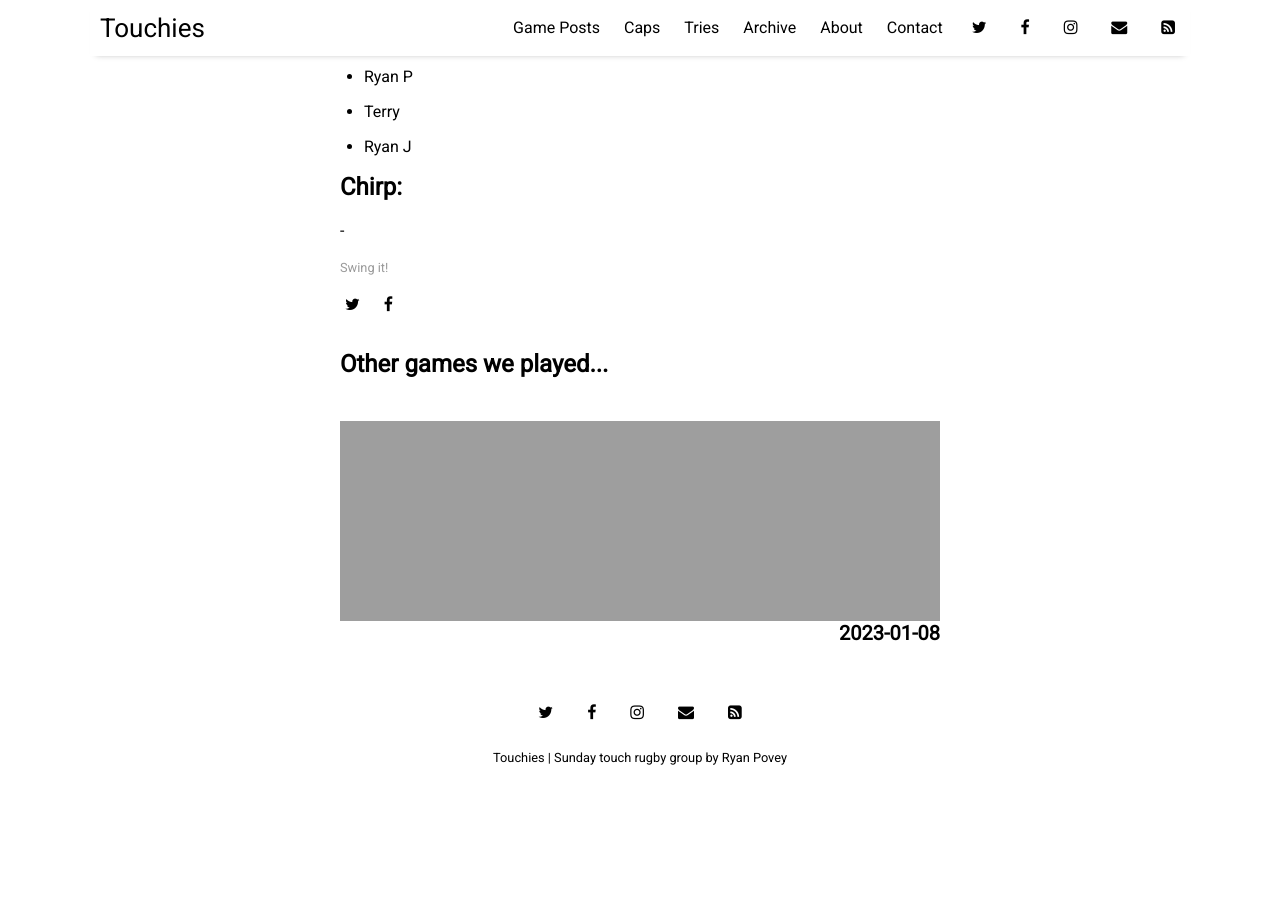
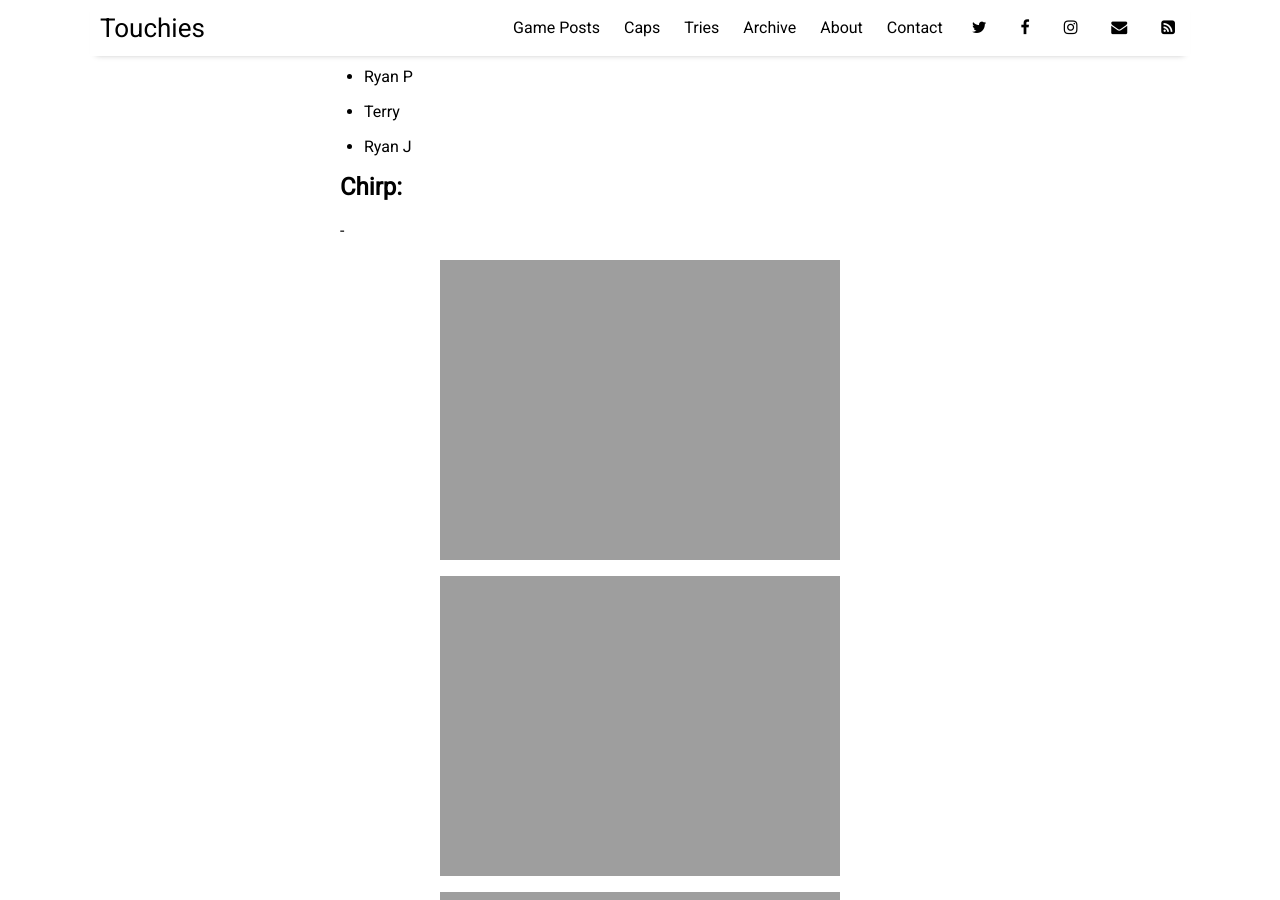
Before and after one commit to sundayrugby/sundayrugby.github.io, a Jekyll site: the page built from _posts/2023-01-15-AD.md, in a window 1280 px wide and 900 px high, scrolled down 2367 px. Built offline with Jekyll 4.4.1, drawn with Linux system fonts in a browser that asks for light colours; nearby versions of some CDN libraries; before the commit the page ends 3163 px from its top, so only the background shows below that.

Commit message:
Update 2023-01-15-AD.md

```diff
--- a/_posts/2023-01-15-AD.md
+++ b/_posts/2023-01-15-AD.md
@@ -86,3 +86,10 @@ image: 2023_01_15.jpg
 ## Chirp:
 
 -
+
+
+![alt text](https://sundayrugby.github.io/assets/img/2023_01_15_a.jpg "Stretch!")
+
+![alt text](https://sundayrugby.github.io/assets/img/2023_01_15_b.jpg "Left!")
+
+![alt text](https://sundayrugby.github.io/assets/img/2023_01_15_c.jpg "Right!")
```
